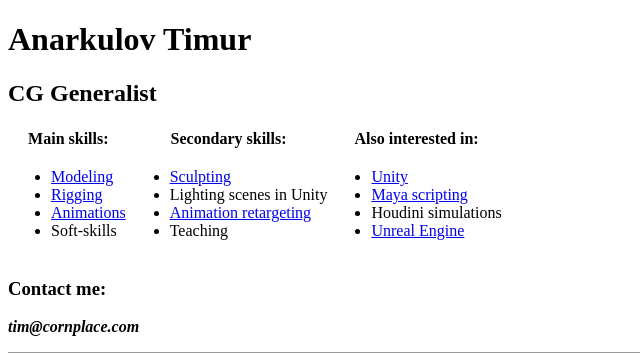
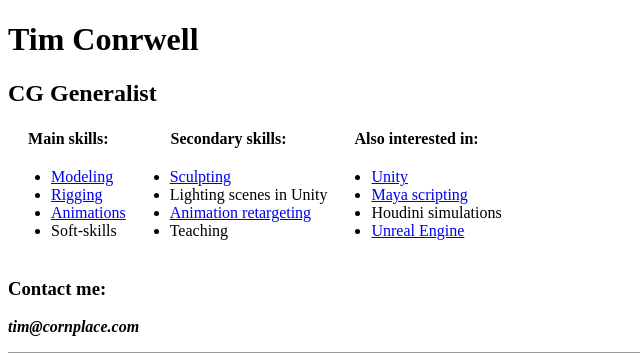
Before and after one commit to cornwelltim/cornplace, a PHP site: page / in a window 1280 px wide. Shown: the top 353 px of the page, without its empty margins (0-640 px from the left). Run offline with PHP 8.4, Linux system fonts and the light colour scheme; some libraries are stand-ins or nearby versions.

Commit message:
Update menu.php

```diff
--- a/menu.php
+++ b/menu.php
@@ -25,7 +25,7 @@
     </script>
 
 
-    <h1>Anarkulov Timur</h1>
+    <h1>Tim Conrwell</h1>
     <h2>CG Generalist</h2>
 
     <table>
```
